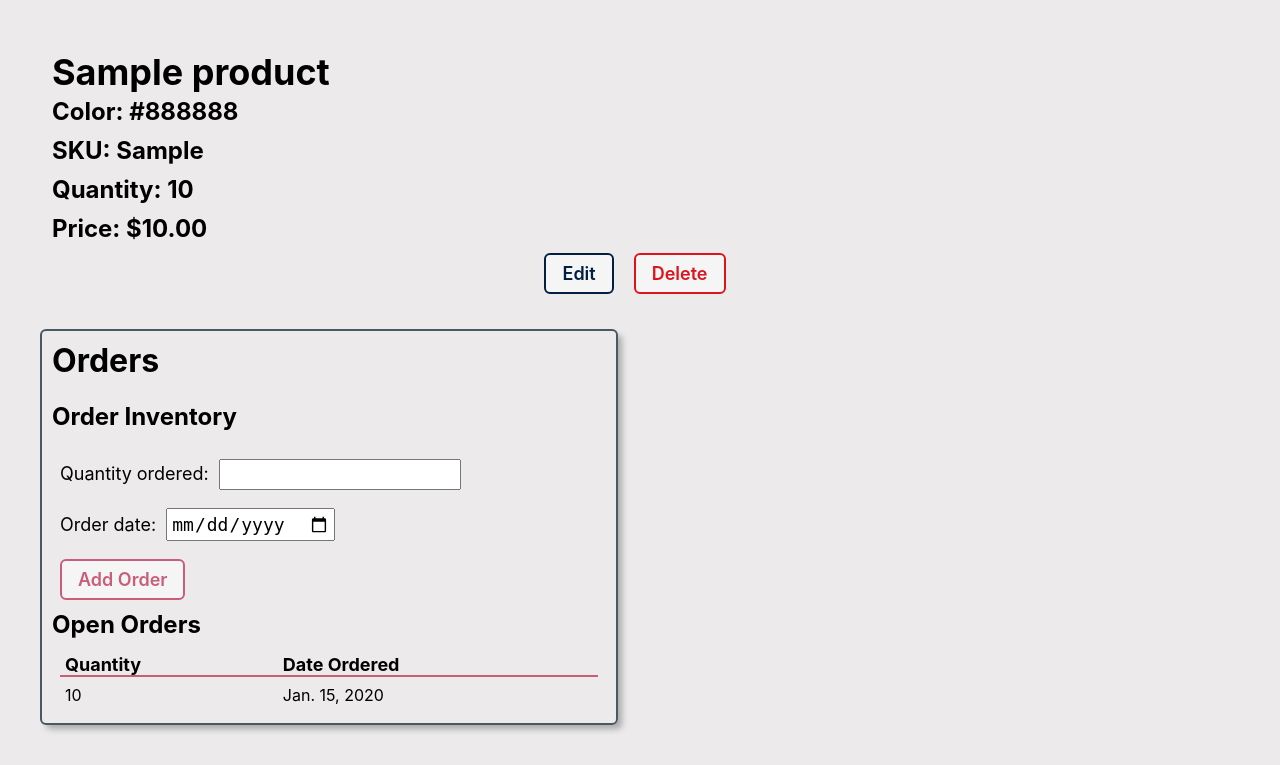
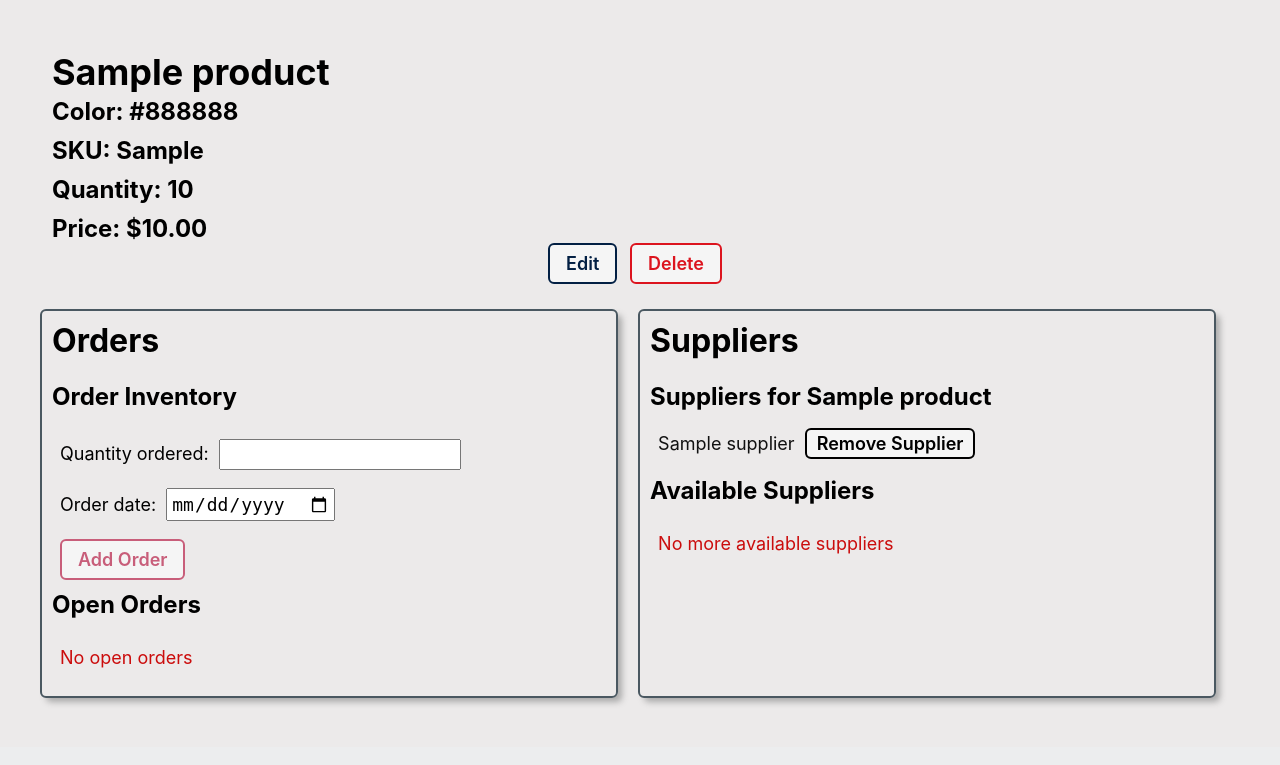
Before and after one commit to mbollino/inventory-tracker, a Django app: page /products/1 in a window 1280 px wide. Shown: the part 53-818 px from the top of the page. After the commit the page ends 759 px from the top, so only its background shows below. Run offline with Django 5.2, Linux system fonts and the light colour scheme; tables that the repository leaves empty hold one stand-in row (values such as "Sample post").

Commit message:
Finished supplier model, all css, detail page, index page, finished full app functionality except user signin function

```diff
--- a/main_app/models.py
+++ b/main_app/models.py
@@ -22,6 +22,8 @@
     quantity = models.IntegerField()
     price = models.DecimalField(max_digits=10, decimal_places=2)
 
+    suppliers = models.ManyToManyField(Supplier, related_name='products')
+
     def __str__(self):
         return self.name
 
@@ -32,10 +34,13 @@
     quantity_ordered = models.IntegerField()
     order_date = models.DateField()
 
-    product = models.ForeignKey(Product, on_delete=models.CASCADE)
+    product = models.ForeignKey(Product, on_delete=models.CASCADE, related_name='orders')
 
     def __str__(self):
         return f"Ordered {self.quantity_ordered} on {self.order_date}"
 
     class Meta:
         ordering = ['-order_date']
+
+    def related_suppliers(self):
+        return self.product.suppliers.all()
--- a/main_app/static/css/products/product_detail.css
+++ b/main_app/static/css/products/product_detail.css
@@ -11,18 +11,17 @@
 }
 
 .product-actions {
-  /* margin-top: 20px; */
-  display: flex;
   gap: 10px;
   margin-top: auto;
 }
 
 .orders-container {
   display: flex;
-  flex-direction: column;
-  padding-bottom: 20px;
+  flex-direction: row;
+  gap: 20px;
   margin-left: 30px;
-  align-items: left;
+  align-items: flex-start;
+  align-items: stretch;
 }
 
 .subsection-title {
@@ -33,35 +32,10 @@
   margin: 0 8px;
 }
 
-.toy-container {
+.supplier-container {
   display: flex;
   align-items: center;
   flex-wrap: wrap;
-}
-
-.color-block {
-  opacity: 0.8;
-  height: 25px;
-  width: 25px;
-  margin-right: 10px;
-}
-
-.unfed,
-.fed,
-.no-toys,
-.all-toys {
-  margin: 0;
-  font-weight: bold;
-}
-
-.unfed,
-.no-toys {
-  color: var(--danger);
-}
-
-.fed,
-.all-toys {
-  color: var(--submit);
 }
 
 .product-details h1 {
@@ -86,18 +60,20 @@
   box-shadow: var(--card-box-shadow);
   display: flex;
   flex-direction: column;
-  justify-content: center;
+  justify-content: flex-start;
   margin-bottom: 20px;
+  max-height: 80vh;
+  overflow-y: auto;
 }
 
 .orders h2,
-.toys h2 {
+.suppliers h2 {
   font-size: 3.2rem;
   margin: 0;
 }
 
 .orders h3,
-.toys h3 {
+.suppliers h3 {
   font-size: var(--font-xl);
   margin: 10px 0;
 }
@@ -112,6 +88,10 @@
 .subsection-content select {
   margin-left: 5px;
   padding: 3px;
+}
+
+.no-orders, .no-suppliers, .all-suppliers {
+  color: rgb(203, 12, 12)
 }
 
 .orders table {
@@ -136,27 +116,33 @@
   background-color: rgb(245,245,245);
 }
 
-.toy-container p {
+.supplier-container p {
   margin: 12px 0;
 }
 
-.toy-container a {
+.supplier-container a {
   text-decoration: none;
   color: #111;
 }
 
-.toy-container .btn {
+.supplier-container .btn {
   padding: 3px 10px;
   margin-left: 10px;
 }
 
-#file-input {
-  overflow: hidden;
-  position: absolute;
-  width: 0.1px;
-  height: 0.1px;
+.table-scroll {
+  max-height: 300px;
+  overflow-y: auto;
+  margin: 0 8px;
 }
 
-#file-name {
-  margin-bottom: 10px;
+.table-scroll table {
+  width: 100%;
+  border-collapse: collapse;
 }
+
+.supplier-list-scroll {
+  max-height: 300px;
+  overflow-y: auto;
+  padding-right: 5px;
+}
--- a/main_app/static/css/products/product_index.css
+++ b/main_app/static/css/products/product_index.css
@@ -5,14 +5,11 @@
   font-size: 1.5rem;
 }
 
-
 th, td {
   padding: 10px;
   border-bottom: 2px solid #ccc;
   text-align: left;
 }
-
-
 
 a {
   text-decoration: none;
--- a/main_app/static/css/suppliers/supplier_index.css
+++ b/main_app/static/css/suppliers/supplier_index.css
@@ -34,13 +34,11 @@
 
 .card h2 {
   font-size: var(--font-xl);
-  /* margin: 0 0 10px 0; */
-  margin-bottom: 12px;
+   margin-bottom: 12px;
 }
 
 .card p {
   font-size: var(--font-reg);
-  /* line-height: 1.6; */
   margin-bottom: 8px;
 }
 
--- a/main_app/templates/base.html
+++ b/main_app/templates/base.html
@@ -6,7 +6,7 @@
     <meta charset="UTF-8">
     <meta http-equiv="X-UA-Compatible" content="IE=edge" />
     <meta name="viewport" content="width=device-width, initial-scale=1.0">
-    <link rel="'shortcut icon" type="image/png" href="{% static 'images/logoletter.png' %}" />
+    <link rel="shortcut icon" type="image/png" href="{% static 'images/logoletter.png' %}" />
     <link rel="stylesheet" href="{% static 'css/base.css' %}" />
     <title>Inventory</title>
     {% block head %}
@@ -22,9 +22,9 @@
         <nav>
             <ul>
                 <li><a href="{% url 'product_index' %}">Inventory</a></li>
-                <li><a href="{% url 'product_create' %}">Add Inventory</li>
-                <li><a href="{% url 'supplier_index' %}">Suppliers</li>
-                <li><a href="{% url 'supplier_create' %}">Add Supplier</li>
+                <li><a href="{% url 'product_create' %}">Add Inventory</a></li>
+                <li><a href="{% url 'supplier_index' %}">Suppliers</a></li>
+                <li><a href="{% url 'supplier_create' %}">Add Supplier</a></li>
                 <li><a href="{% url 'about' %}">About</a></li>
             </ul>
         </nav>
--- a/main_app/templates/main_app/supplier_list.html
+++ b/main_app/templates/main_app/supplier_list.html
@@ -6,7 +6,7 @@
   <h1>All Suppliers</h1>
 </section>
 <section class="card-container">
-  {% for supplier in supplier_list %}
+  {% for supplier in suppliers %}
   <div class="card">
     <a href="{% url 'supplier_detail' supplier.id %}">
       <div class="card-content">
@@ -18,5 +18,4 @@
   </div>
   {% endfor %}
 </section>
-
 {% endblock %}
--- a/main_app/templates/products/detail.html
+++ b/main_app/templates/products/detail.html
@@ -35,6 +35,8 @@
 
     <h3>Open Orders</h3>
     {% if product.order_set.all.count %}
+    <div class="table-scroll">
+
       <table>
         <thead>
           <tr>
@@ -51,11 +53,58 @@
           {% endfor %}
         </tbody>
       </table>
+    </div>
     {% else %}
     <div class="subsection-content">
-      <p>⚠️ No open orders</p>
+      <p class="no-orders">No open orders</p>
     </div>
     {% endif %}
   </section>
+
+  <section class="suppliers">
+  <div class="subsection-title">
+    <h2>Suppliers</h2>
+  </div>
+
+  <h3>Suppliers for {{ product.name }}</h3>
+  <div class="subsection-content">
+    {% if product.suppliers.count %}
+      {% for supplier in product.suppliers.all %}
+        <div class="supplier-container">
+          <a href="{% url 'supplier_detail' supplier.id %}">
+            <p>{{ supplier.company_name }}</p>
+          </a>
+          <form action="{% url 'remove_supplier' product.id supplier.id %}" method="post">
+          {% csrf_token %}
+          <button type="submit" class="btn btn-danger">Remove Supplier</button>
+        </form>
+        </div>
+      {% endfor %}
+    {% else %}
+      <p class="no-suppliers">Add suppliers for {{ product.name }}</p>
+    {% endif %}
+  </div>
+
+  <h3>Available Suppliers</h3>
+  <div class="supplier-list-scroll">
+    <div class="subsection-content">
+      {% if suppliers.count %}
+      {% for supplier in suppliers %}
+      <div class="supplier-container">
+        <a href="{% url 'supplier_detail' supplier.id %}">
+          <p>{{ supplier.company_name }}</p>
+        </a>
+        <form action="{% url 'associate_supplier' product.id supplier.id %}" method="post">
+          {% csrf_token %}
+          <button type="submit" class="btn submit">Add Supplier</button>
+        </form>
+      </div>
+      {% endfor %}
+      {% else %}
+      <p class="all-suppliers">No more available suppliers</p>
+      {% endif %}
+    </div>
+  </div>
+</section>
 </div>
 {% endblock %}
--- a/main_app/urls.py
+++ b/main_app/urls.py
@@ -13,5 +13,8 @@
     path('suppliers/create/', views.SupplierCreate.as_view(), name='supplier_create'),
     path('suppliers/<int:pk>/', views.SupplierDetail.as_view(), name='supplier_detail'),
     path('suppliers/', views.SupplierList.as_view(), name='supplier_index'),
-
+    path('suppliers/<int:pk>/update/', views.SupplierUpdate.as_view(), name='supplier_update'),
+    path('suppliers/<int:pk>/delete/', views.SupplierDelete.as_view(), name='supplier_delete'),
+    path('products/<int:product_id>/associate-supplier/<int:supplier_id>/', views.associate_supplier, name='associate_supplier'),
+    path('products/<int:product_id>/remove-supplier/<int:supplier_id>/', views.remove_supplier, name='remove_supplier'),
 ]
--- a/main_app/views.py
+++ b/main_app/views.py
@@ -16,9 +16,12 @@
 
 def product_detail(request, product_id):
     product = Product.objects.get(id=product_id)
+    suppliers_product_doesnt_have = Supplier.objects.exclude(id__in = product.suppliers.all().values_list('id'))
     order_form = OrderForm()
     return render(request, 'products/detail.html', {
-        'product': product, 'order_form': order_form
+        'product': product,
+        'order_form': order_form,
+        'suppliers': suppliers_product_doesnt_have,
         })
 
 class ProductCreate(CreateView):
@@ -47,6 +50,30 @@
 
 class SupplierList(ListView):
     model = Supplier
+    context_object_name = 'suppliers'
+    template_name = 'suppliers/supplier_index.html'
 
 class SupplierDetail(DetailView):
     model = Supplier
+
+    def get_context_data(self, **kwargs):
+        context = super().get_context_data(**kwargs)
+        supplier = self.get_object()
+        context['products'] = supplier.products.all()
+        return context
+
+class SupplierUpdate(UpdateView):
+    model = Supplier
+    fields = '__all__'
+
+class SupplierDelete(DeleteView):
+    model = Supplier
+    success_url = '/suppliers/'
+
+def associate_supplier(request, product_id, supplier_id):
+    Product.objects.get(id=product_id).suppliers.add(supplier_id)
+    return redirect('product_detail', product_id=product_id)
+
+def remove_supplier(request, product_id, supplier_id):
+    Product.objects.get(id=product_id).suppliers.remove(supplier_id)
+    return redirect('product_detail', product_id=product_id)
```
Also changed, not shown: main_app/static/css/suppliers/supplier_detail.css (added, +24 -0 lines), main_app/templates/main_app/product_form.html (+2 -5 lines), main_app/templates/main_app/supplier_confirm_delete.html (added, +17 -0 lines), main_app/templates/main_app/supplier_detail.html (+34 -0 lines), main_app/templates/main_app/supplier_form.html (+8 -1 lines), main_app/migrations/0006_product_suppliers_alter_order_product.py (added). Lines whose indentation alone changed are shown as unchanged.
